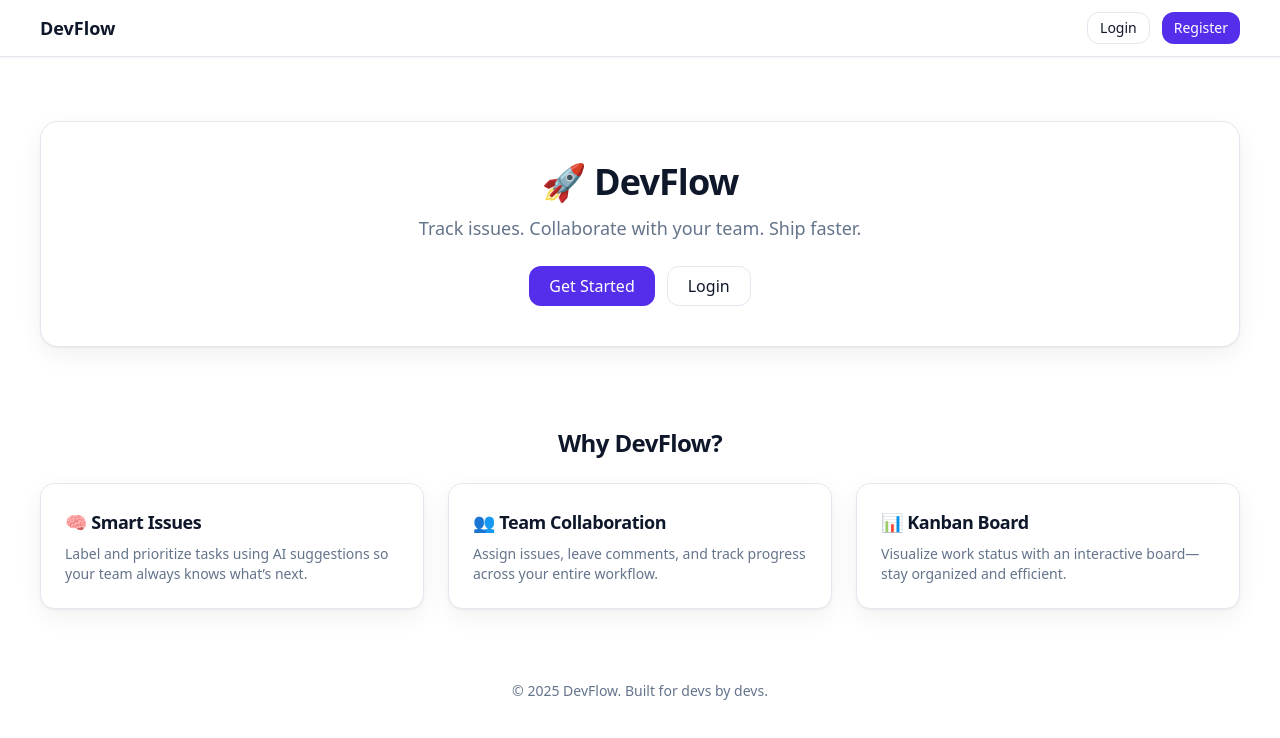
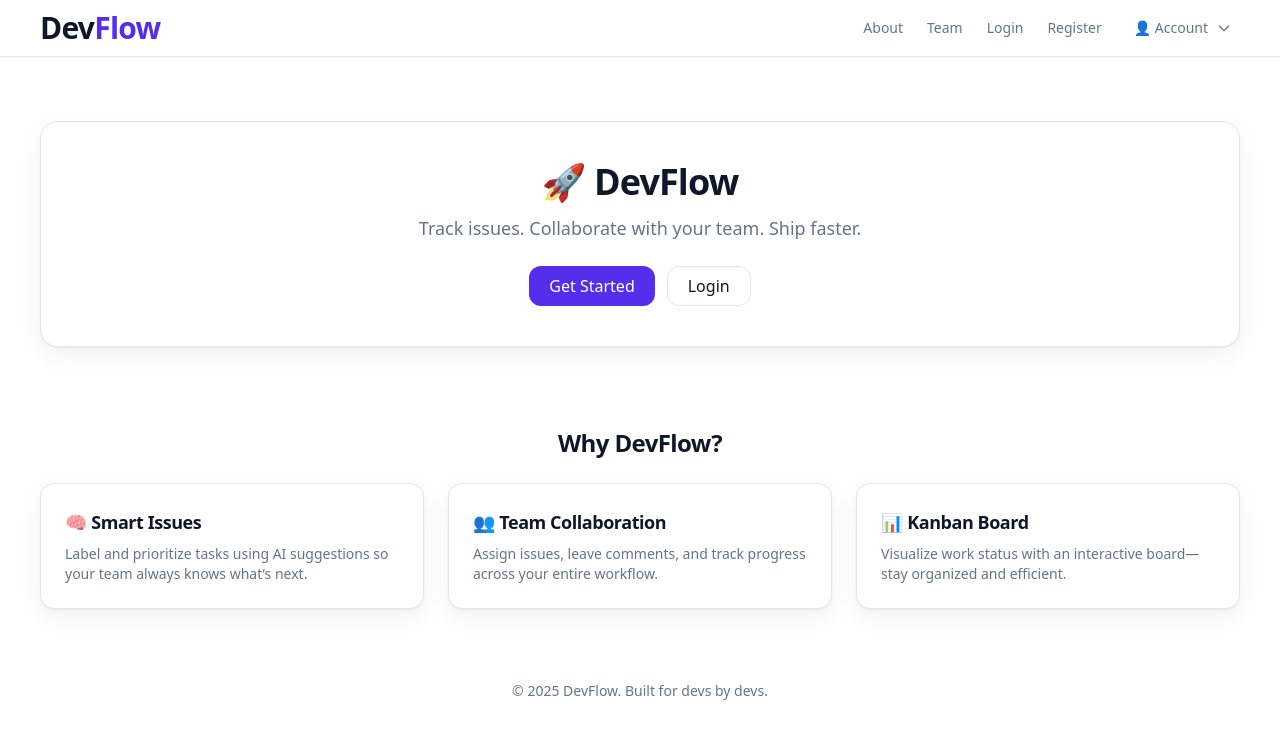
Before and after one commit to jskaran4323/dev-flow, a Vue app in the folder assets/devflow/: page / in a window 1280 px wide. Shown: the top 738 px of the page. Built offline with nearby package versions, Linux system fonts and the light colour scheme; no server answers.

Commit message:
update navbar

```diff
--- a/assets/devflow/src/components/NavBar.vue
+++ b/assets/devflow/src/components/NavBar.vue
@@ -1,55 +1,73 @@
 <template>
   <nav class="bg-background border-b border-border shadow-sm">
     <div class="container flex h-14 items-center justify-between">
-      <!-- Brand -->
-      <router-link
-        to="/"
-        class="text-lg font-semibold text-foreground hover:text-primary transition-colors"
-      >
-        DevFlow
+      <!-- Brand: Bigger wordmark -->
+      <router-link to="/" class="flex items-center gap-2" aria-label="DevFlow Home">
+        <span class="text-3xl font-extrabold tracking-tight text-foreground">
+          Dev<span class="text-primary">Flow</span>
+        </span>
       </router-link>
 
       <!-- Desktop Menu -->
-      <div class="hidden md:flex items-center gap-3">
-        <!-- Guest Links -->
+      <div class="hidden md:flex items-center gap-6">
+        <router-link
+          to="/about"
+          class="text-sm font-medium text-muted-foreground hover:text-primary transition-colors"
+        >
+          About
+        </router-link>
+        <router-link
+          to="/team"
+          class="text-sm font-medium text-muted-foreground hover:text-primary transition-colors"
+        >
+          Team
+        </router-link>
+
+        <!-- Guest -->
         <template v-if="!isAuthenticated">
-          <Button as="router-link" :to="'/login'" variant="secondary" size="sm">
+          <router-link
+            to="/login"
+            class="text-sm font-medium text-muted-foreground hover:text-primary transition-colors"
+          >
             Login
-          </Button>
-          <Button as="router-link" :to="'/register'" variant="primary" size="sm">
+          </router-link>
+          <router-link
+            to="/register"
+            class="text-sm font-medium text-muted-foreground hover:text-primary transition-colors"
+          >
             Register
-          </Button>
+          </router-link>
         </template>
 
-        <!-- Authenticated Dropdown -->
-        <div v-else class="relative" @mouseleave="dropdownOpen = false">
+        <!-- Authenticated -->
+        <div class="relative" ref="menuRef">
           <button
-            @click="dropdownOpen = !dropdownOpen"
+            ref="buttonRef"
+            @click="toggleDropdown"
+            @keydown.escape="closeDropdown"
             class="flex items-center gap-2 text-sm font-medium text-muted-foreground hover:text-primary transition-colors focus-visible:outline-none focus-visible:ring-2 focus-visible:ring-ring focus-visible:ring-offset-2 rounded-md px-2 py-1"
+            aria-haspopup="menu"
+            :aria-expanded="dropdownOpen"
           >
             👤 Account
-            <svg
-              class="w-4 h-4 transition-transform"
-              :class="{ 'rotate-180': dropdownOpen }"
-              fill="none"
-              stroke="currentColor"
-              viewBox="0 0 24 24"
-            >
-              <path stroke-linecap="round" stroke-linejoin="round" stroke-width="2"
-                d="M19 9l-7 7-7-7" />
+            <svg class="w-4 h-4 transition-transform" :class="{ 'rotate-180': dropdownOpen }" fill="none" stroke="currentColor" viewBox="0 0 24 24">
+              <path stroke-linecap="round" stroke-linejoin="round" stroke-width="2" d="M19 9l-7 7-7-7" />
             </svg>
           </button>
 
-          <!-- Dropdown menu -->
           <transition name="fade">
+            <!-- Solid background dropdown -->
             <ul
               v-if="dropdownOpen"
-              class="absolute right-0 mt-2 w-40 rounded-md border border-border bg-popover shadow-soft p-1"
+              class="absolute right-0 mt-2 w-44 rounded-md border border-border bg-background shadow-soft p-1"
+              role="menu"
             >
               <li>
                 <router-link
                   to="/profile"
-                  class="block w-full rounded-sm px-3 py-2 text-sm text-foreground hover:bg-muted hover:text-foreground transition-colors"
+                  class="block w-full rounded-sm px-3 py-2 text-sm text-foreground hover:bg-muted transition-colors"
+                  role="menuitem"
+                  @click="closeDropdown"
                 >
                   Profile
                 </router-link>
@@ -59,6 +77,7 @@
                 <button
                   @click.prevent="handleLogout"
                   class="block w-full rounded-sm px-3 py-2 text-sm text-destructive hover:bg-muted transition-colors text-left"
+                  role="menuitem"
                 >
                   Logout
                 </button>
@@ -72,21 +91,37 @@
 </template>
 
 <script setup lang="ts">
+import { ref, onMounted, onBeforeUnmount } from 'vue'
 import { storeToRefs } from 'pinia'
 import { useAuthStore } from '../stores/auth'
 import { useRouter } from 'vue-router'
-import { ref } from 'vue'
-import Button from '../components/ui/Button.vue'
 
 const auth = useAuthStore()
 const { isAuthenticated } = storeToRefs(auth)
 const router = useRouter()
 
 const dropdownOpen = ref(false)
+const menuRef = ref<HTMLElement | null>(null)
+const buttonRef = ref<HTMLElement | null>(null)
+
+const toggleDropdown = () => (dropdownOpen.value = !dropdownOpen.value)
+const closeDropdown = () => (dropdownOpen.value = false)
+
+const onClickOutside = (e: MouseEvent) => {
+  const t = e.target as Node
+  if (!menuRef.value) return
+  if (!menuRef.value.contains(t) && buttonRef.value && !buttonRef.value.contains(t)) {
+    dropdownOpen.value = false
+  }
+}
+
+onMounted(() => document.addEventListener('click', onClickOutside))
+onBeforeUnmount(() => document.removeEventListener('click', onClickOutside))
 
 const handleLogout = () => {
   auth.logout()
-  router.push('Login')
+  closeDropdown()
+  router.push('/login')
 }
 </script>
 
```
